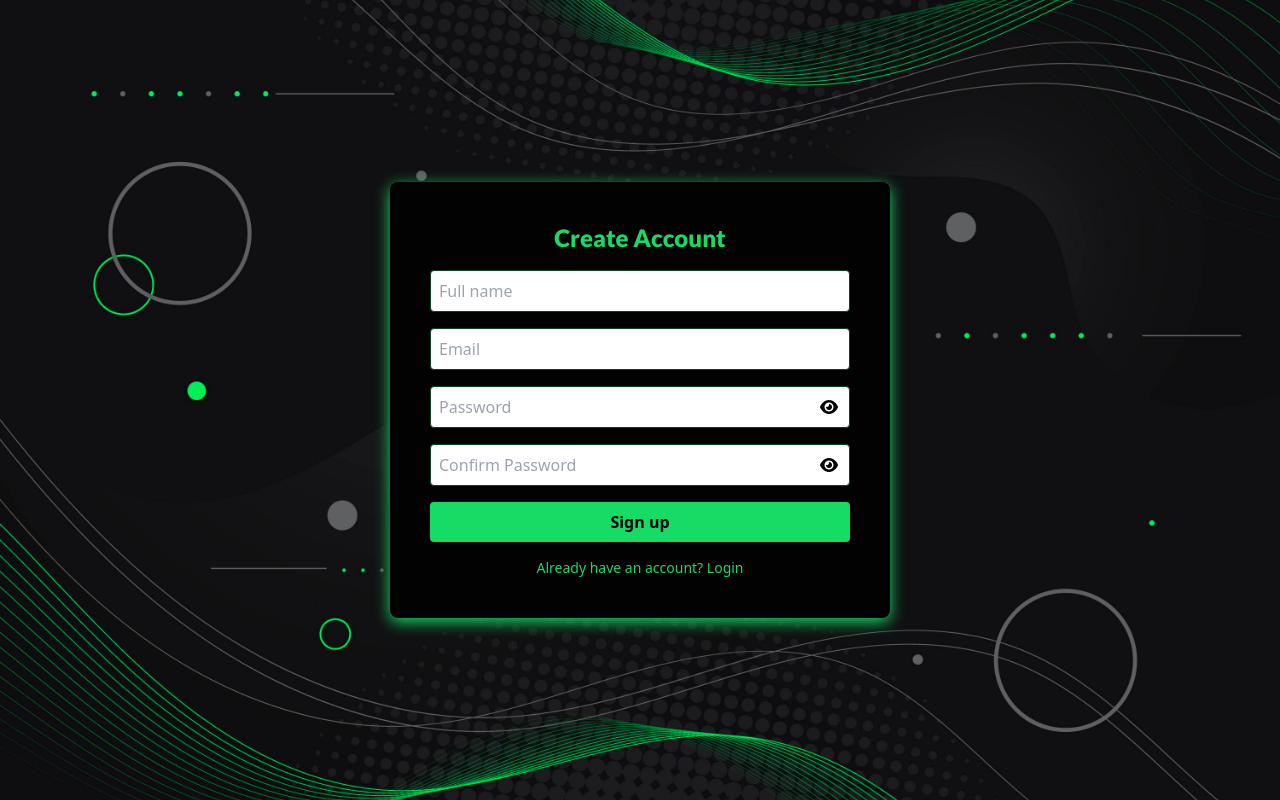
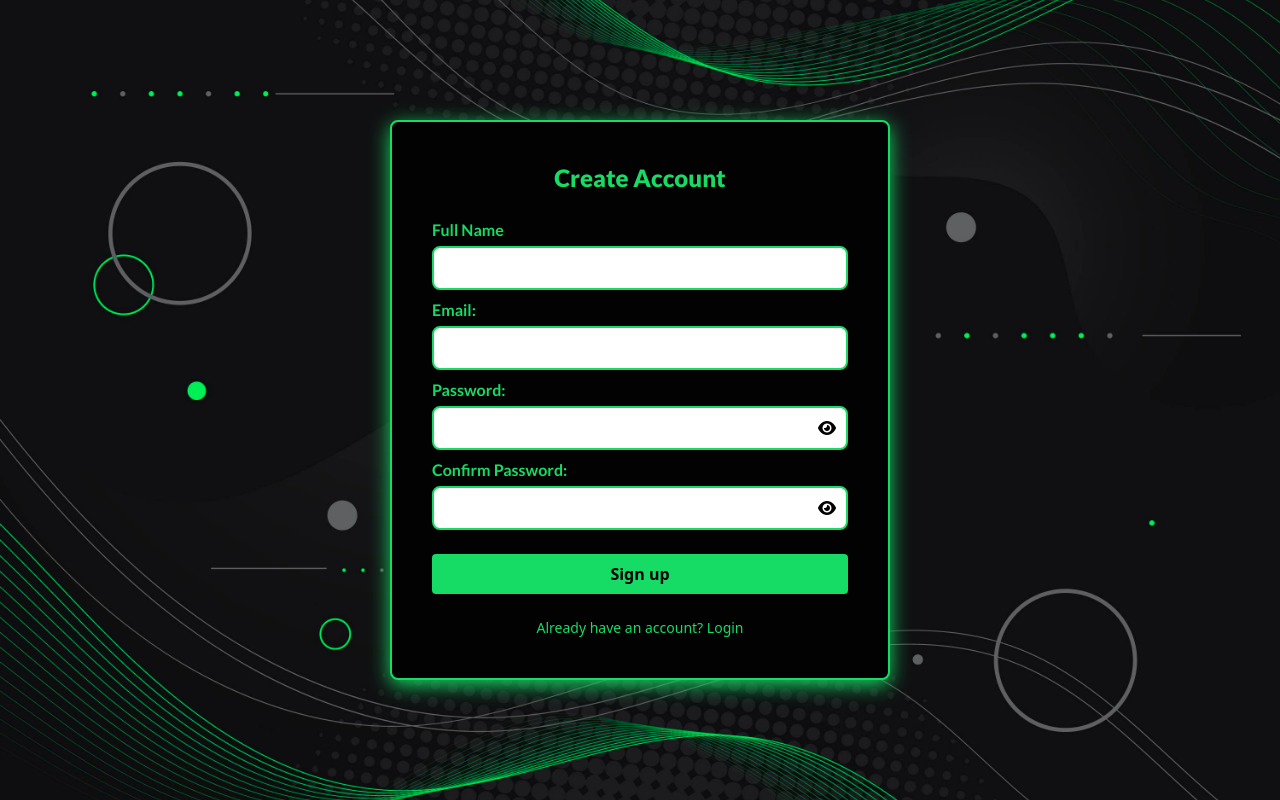
Before and after one commit to The-Souza/Web_Page, a React (Vite) app: page /signup in a window 1280 px wide. Built offline with nearby package versions, Linux system fonts and the light colour scheme.

Commit message:
Atualização do input e do AuthForm

```diff
--- a/src/components/UI/input/Input.tsx
+++ b/src/components/UI/input/Input.tsx
@@ -1,7 +1,12 @@
-import { forwardRef, useEffect, useRef, useState } from "react";
+import {
+  forwardRef,
+  useState,
+  useEffect,
+  useRef,
+  type ChangeEvent,
+} from "react";
 import classNames from "classnames";
 import type { FormFieldProps, Option } from "./Input.types";
-import type { ChangeEvent } from "react";
 
 export const FormField = forwardRef<HTMLInputElement, FormFieldProps>(
   (
@@ -12,36 +17,28 @@ export const FormField = forwardRef<HTMLInputElement, FormFieldProps>(
       options = [],
       placeholder,
       disabled = false,
+      name,
+      value,
       onChange,
-      value,
+      onBlur,
       ...props
     },
     ref
   ) => {
+    const isControlled = value !== undefined;
+
     const [showPassword, setShowPassword] = useState(false);
+    const [inputValue, setInputValue] = useState(String(value || ""));
     const [isOpen, setIsOpen] = useState(false);
-    const [inputValue, setInputValue] = useState(String(value || ""));
     const [filteredOptions, setFilteredOptions] = useState<Option[]>(options);
 
     const inputRef = useRef<HTMLInputElement>(null);
     const dropdownRef = useRef<HTMLUListElement>(null);
 
-    // Atualiza inputValue quando value muda
+    // sincroniza value externo
     useEffect(() => {
-      if (type === "select") {
-        const valStr = String(value || "");
-        setFilteredOptions(
-          options.filter((opt) =>
-            opt.label.toLowerCase().includes(valStr.toLowerCase())
-          )
-        );
-        setInputValue(
-          options.find((opt) => opt.value === value)?.label || ""
-        );
-      } else {
-        setInputValue(String(value || ""));
-      }
-    }, [value, options, type]);
+      if (value !== undefined) setInputValue(String(value));
+    }, [value]);
 
     // Fechar dropdown ao clicar fora
     useEffect(() => {
@@ -56,29 +53,36 @@ export const FormField = forwardRef<HTMLInputElement, FormFieldProps>(
         }
       };
       document.addEventListener("mousedown", handleClickOutside);
-      return () => document.removeEventListener("mousedown", handleClickOutside);
+      return () =>
+        document.removeEventListener("mousedown", handleClickOutside);
     }, []);
 
-    const togglePassword = () => setShowPassword((prev) => !prev);
+    const togglePassword = () => setShowPassword((p) => !p);
 
     const handleSelectChange = (opt: Option) => {
       setInputValue(opt.label);
-      const fakeEvent = { target: { value: opt.value } } as ChangeEvent<HTMLInputElement>;
+      const fakeEvent = { target: { value: opt.value } } as ChangeEvent<
+        HTMLInputElement
+      >;
       onChange?.(fakeEvent);
       setIsOpen(false);
     };
 
-    const handleKeyDown = (e: React.KeyboardEvent) => {
+    const handleKeyDown = (e: React.KeyboardEvent<HTMLInputElement>) => {
       if (type !== "select" || !isOpen) return;
 
-      const currentIndex = filteredOptions.findIndex((o) => o.label === inputValue);
+      const currentIndex = filteredOptions.findIndex(
+        (o) => o.label === inputValue
+      );
 
       if (e.key === "ArrowDown") {
         e.preventDefault();
         const nextIndex = (currentIndex + 1) % filteredOptions.length;
         const nextOption = filteredOptions[nextIndex];
         setInputValue(nextOption.label);
-        const fakeEvent = { target: { value: nextOption.value } } as ChangeEvent<HTMLInputElement>;
+        const fakeEvent = { target: { value: nextOption.value } } as ChangeEvent<
+          HTMLInputElement
+        >;
         onChange?.(fakeEvent);
       } else if (e.key === "ArrowUp") {
         e.preventDefault();
@@ -86,7 +90,9 @@ export const FormField = forwardRef<HTMLInputElement, FormFieldProps>(
           (currentIndex - 1 + filteredOptions.length) % filteredOptions.length;
         const prevOption = filteredOptions[prevIndex];
         setInputValue(prevOption.label);
-        const fakeEvent = { target: { value: prevOption.value } } as ChangeEvent<HTMLInputElement>;
+        const fakeEvent = { target: { value: prevOption.value } } as ChangeEvent<
+          HTMLInputElement
+        >;
         onChange?.(fakeEvent);
       } else if (e.key === "Enter" || e.key === "Escape") {
         e.preventDefault();
@@ -95,24 +101,39 @@ export const FormField = forwardRef<HTMLInputElement, FormFieldProps>(
     };
 
     const inputClass = classNames(
-      "w-full p-2 rounded border",
-      "border-greenDark focus:outline-none focus:ring-2 focus:ring-greenLight",
+      "w-full p-2 rounded-lg border-2",
       {
+        "border-greenLight focus:outline-none focus:ring-1 focus:ring-greenLight":
+          !disabled && !error,
         "opacity-50 cursor-not-allowed bg-gray-100": disabled,
-        "border-red-500": error,
+        "border-red-500 focus:outline-none focus:ring-1 focus:ring-red-500":
+          error && !disabled,
       }
     );
 
-    const labelClass = "font-semibold text-sm text-greenLight mb-1";
-    const errorClass = "text-sm text-red-500 mt-1";
+    const labelClass = classNames(
+      "font-semibold text-md font-[lato]",
+      {
+        "text-greenLight": !disabled,
+        "text-greenMid": disabled,
+      }
+    );
+    const errorClass = "text-sm font-[lato] text-red-500";
+
+    const inputId = props.id || name;
 
     return (
       <div className="w-full flex flex-col gap-1 relative">
-        {label && <label className={labelClass}>{label}</label>}
+        {label && (
+          <label htmlFor={inputId} className={labelClass}>
+            {label}
+          </label>
+        )}
 
         {type === "select" ? (
           <div className="relative">
             <input
+              id={inputId}
               ref={inputRef}
               type="text"
               placeholder={placeholder}
@@ -132,6 +153,8 @@ export const FormField = forwardRef<HTMLInputElement, FormFieldProps>(
               onFocus={() => setIsOpen(true)}
               onKeyDown={handleKeyDown}
               className={inputClass}
+              autoComplete="off"
+              aria-label={label || placeholder}
               {...props}
             />
             <i
@@ -164,19 +187,40 @@ export const FormField = forwardRef<HTMLInputElement, FormFieldProps>(
         ) : (
           <div className="relative">
             <input
+              id={inputId}
               ref={ref}
-              type={type === "password" ? (showPassword ? "text" : "password") : type}
+              name={name}
+              type={
+                type === "password"
+                  ? showPassword
+                    ? "text"
+                    : "password"
+                  : type
+              }
               placeholder={placeholder}
               className={inputClass}
               disabled={disabled}
-              value={inputValue}
-              onChange={onChange}
+              value={isControlled ? value : inputValue}
+              onChange={(e) => {
+                if (!isControlled) setInputValue(e.target.value);
+                onChange?.(e);
+              }}
+              onBlur={onBlur}
+              autoComplete={
+                props.autoComplete ??
+                (type === "password"
+                  ? "new-password"
+                  : type === "email"
+                  ? "email"
+                  : "off")
+              }
+              aria-label={label || placeholder}
               {...props}
             />
             {type === "password" && (
               <i
                 className={classNames(
-                  "fa-solid absolute right-3 top-1/2 -translate-y-1/2 cursor-pointer",
+                  "fa-solid text-black absolute right-3 top-1/2 -translate-y-1/2 cursor-pointer",
                   showPassword ? "fa-eye-slash" : "fa-eye"
                 )}
                 onClick={togglePassword}
--- a/src/components/UI/input/Input.types.ts
+++ b/src/components/UI/input/Input.types.ts
@@ -9,7 +9,7 @@ export interface FormFieldProps
   extends Omit<InputHTMLAttributes<HTMLInputElement>, "onChange"> {
   label?: string;
   error?: string;
-  type?: "text" | "password" | "select";
+  type?: "text" | "password" | "select" | "email";
   options?: Option[];
   onChange?: (e: ChangeEvent<HTMLInputElement>) => void;
 }
--- a/src/components/auth/auth-form/AuthForm.tsx
+++ b/src/components/auth/auth-form/AuthForm.tsx
@@ -9,10 +9,10 @@ export const AuthForm = ({
 }: AuthFormProps): JSX.Element => {
   const isMobile = useMediaQuery("(max-width: 640px)");
   const formClass = classNames(
-    "bg-dark shadow-greenLight rounded-lg flex flex-col items-center justify-center gap-4",
+    "bg-dark shadow-greenLight rounded-lg flex flex-col p-8 sm:p-10 items-center justify-center gap-6 border-2 border-greenLight",
     {
-      "p-4 w-full": isMobile,
-      "p-10 w-[31.25rem]": !isMobile,
+      "w-full": isMobile,
+      "w-[31.25rem]": !isMobile,
     }
   );
 
--- a/src/components/auth/auth-link-container/AuthLinkContainer.tsx
+++ b/src/components/auth/auth-link-container/AuthLinkContainer.tsx
@@ -10,7 +10,7 @@ export const AuthLinksContainer = ({
   const count = Children.count(children);
 
   const containerClass = classNames(
-    "flex flex-col sm:flex-row w-full text-greenLight text-md",
+    "flex gap-2 w-full text-greenLight text-md",
     {
       "justify-center": count === 1,
       "justify-between": count > 1,
--- a/src/pages/auth/ResetPassword.tsx
+++ b/src/pages/auth/ResetPassword.tsx
@@ -84,15 +84,16 @@ export default function ResetPassword() {
     <AuthForm onSubmit={handleSubmit(onSubmit)}>
       <Title text="Change Password" size="2xl" />
 
+      <div className="flex flex-col w-full gap-2">
         <FormField
           {...register("email")}
-        placeholder="Email"
+          label="Email:"
           error={errors.email?.message}
         />
 
         <FormField
           {...register("newPassword")}
-        placeholder="New Password"
+          label="New Password:"
           type="password"
           error={errors.newPassword?.message}
           disabled={!userExists}
@@ -100,13 +101,20 @@ export default function ResetPassword() {
 
         <FormField
           {...register("confirmNewPassword")}
-        placeholder="Confirm New Password"
+          label="Confirm New Password:"
           type="password"
           error={errors.confirmNewPassword?.message}
           disabled={!userExists}
         />
+      </div>
 
-      <Button text="Change Password" type="submit" size={"full"} variant="solid" disabled={!userExists} />
+      <Button
+        text="Change Password"
+        type="submit"
+        size="full"
+        variant="solid"
+        disabled={!userExists}
+      />
 
       <AuthLinksContainer>
         <AuthLinkButton text="Back to Login" to="/" />
--- a/src/pages/auth/SignIn.tsx
+++ b/src/pages/auth/SignIn.tsx
@@ -56,21 +56,22 @@ export default function SignIn() {
     <AuthForm onSubmit={handleSubmit(onSubmit)}>
       <Title text="Login" size="2xl" />
 
+      <div className="flex flex-col w-full gap-2">
         <FormField
           {...register("email")}
-        label="Email"
-        placeholder="Email"
+          label="Email:"
           error={errors.email?.message}
         />
+
         <FormField
           {...register("password")}
-        label="Password"
-        placeholder="Password"
+          label="Password:"
           type="password"
           error={errors.password?.message}
         />
+      </div>
 
-      <Button text="Sign in" type="submit" size={"full"} variant="solid" />
+      <Button text="Sign in" type="submit" size="full" variant="solid" />
 
       <AuthLinksContainer>
         <AuthLinkButton text="Create account" to="/signup" />
--- a/src/pages/auth/SignUp.tsx
+++ b/src/pages/auth/SignUp.tsx
@@ -59,30 +59,36 @@ export default function SignUp() {
     <AuthForm onSubmit={handleSubmit(onSubmit)}>
       <Title text="Create Account" size="2xl" />
 
+      <div className="flex flex-col w-full gap-2">
         <FormField
           {...register("name")}
-        placeholder="Full name"
+          label="Full Name"
           error={errors.name?.message}
         />
+
         <FormField
           {...register("email")}
-        placeholder="Email"
+          label="Email:"
+          type="email"
           error={errors.email?.message}
         />
+
         <FormField
           {...register("password")}
-        placeholder="Password"
+          label="Password:"
           type="password"
           error={errors.password?.message}
         />
+
         <FormField
           {...register("confirmPassword")}
-        placeholder="Confirm Password"
+          label="Confirm Password:"
           type="password"
           error={errors.confirmPassword?.message}
         />
+      </div>
 
-      <Button text="Sign up" type="submit" size={"full"} variant="solid" />
+      <Button text="Sign up" type="submit" size="full" variant="solid" />
 
       <AuthLinksContainer>
         <AuthLinkButton text="Already have an account? Login" to="/" />
--- a/tailwind.config.cjs
+++ b/tailwind.config.cjs
@@ -11,11 +11,11 @@ module.exports = {
         greenLight: "#16db65",
       },
       boxShadow: {
-        'dark': '0 4px 15px rgba(2,2,2,0.7)',        // dark
-        'forest': '0 4px 15px rgba(13,40,24,0.5)',    // forest
-        'greenDark': '0 4px 15px rgba(4,71,28,0.5)',  // greenDark
-        'greenMid': '0 4px 15px rgba(5,140,66,0.5)',  // greenMid
-        'greenLight': '0 4px 15px rgba(22,219,101,0.5)', // greenLight
+        'dark': '0 5px 20px rgba(2,2,2,0.7)',        // dark
+        'forest': '0 5px 20px rgba(13,40,24,0.5)',    // forest
+        'greenDark': '0 5px 20px rgba(4,71,28,0.5)',  // greenDark
+        'greenMid': '0 5px 20px rgba(5,140,66,0.5)',  // greenMid
+        'greenLight': '0 5px 20px rgba(22,219,101,0.5)', // greenLight
       },
       fontFamily: {
         lato: ['Lato', 'sans-serif'],
```
Lines whose indentation alone changed are shown as unchanged.
